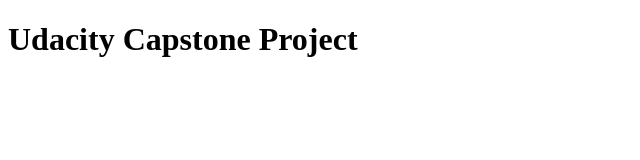
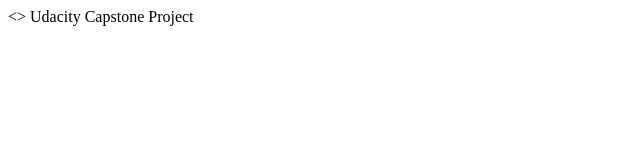
Before and after one commit to duyprog/capstone, a plain HTML site: page frontend/index.html in a window 1280 px wide. Shown: the whole page, without its empty margins (0-640 px from the left). Drawn offline with Linux system fonts and the light colour scheme.

Commit message:
lint fail

```diff
--- a/frontend/index.html
+++ b/frontend/index.html
@@ -1,12 +1,11 @@
 <!DOCTYPE html>
 <html lang="en">
-<head>
+<>
     <meta charset="UTF-8">
     <meta http-equiv="X-UA-Compatible" content="IE=edge">
     <meta name="viewport" content="width=device-width, initial-scale=1.0">
-    <title>Document</title>
-</head>
+
 <body>
-    <h1>Udacity Capstone Project</h1>
+    Udacity Capstone Project</h1>
 </body>
 </html>
```
Also changed, not shown: 1 other file.
